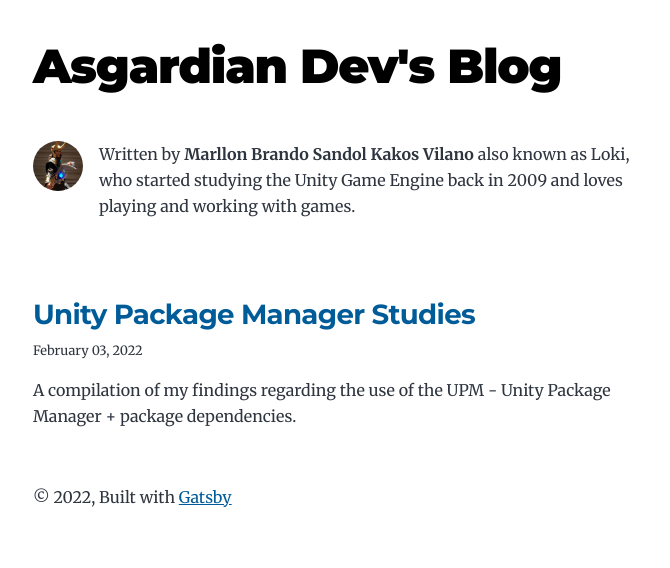
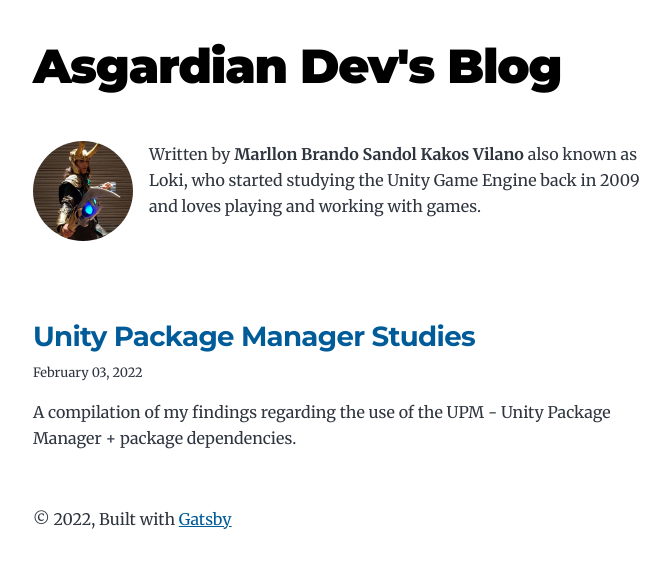
Before and after one commit to sandolkakos/my-blog, a Gatsby site: page / in a window 1280 px wide. Shown: the whole page, without its empty margins (291-961 px from the left). Built offline with nearby package versions, Linux system fonts and the light colour scheme; Gatsby itself is replaced by a stand-in of ours.

Commit message:
Increased the profile picture size.

```diff
--- a/src/components/bio.js
+++ b/src/components/bio.js
@@ -33,8 +33,8 @@
         layout="fixed"
         formats={["auto", "webp", "avif"]}
         src="../images/Marllon_Loki.jpg"
-        width={50}
-        height={50}
+        width={100}
+        height={100}
         quality={95}
         alt="Profile picture"
       />
--- a/src/style.css
+++ b/src/style.css
@@ -298,7 +298,7 @@
 .bio-avatar {
   margin-right: var(--spacing-4);
   margin-bottom: var(--spacing-0);
-  min-width: 50px;
+  min-width: 100px;
   border-radius: 100%;
 }
 
```
